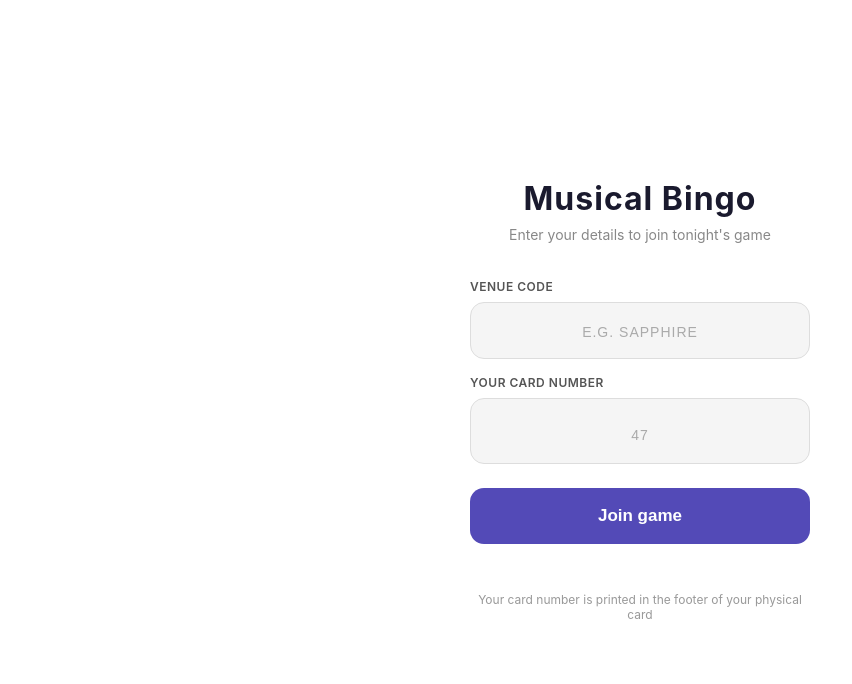
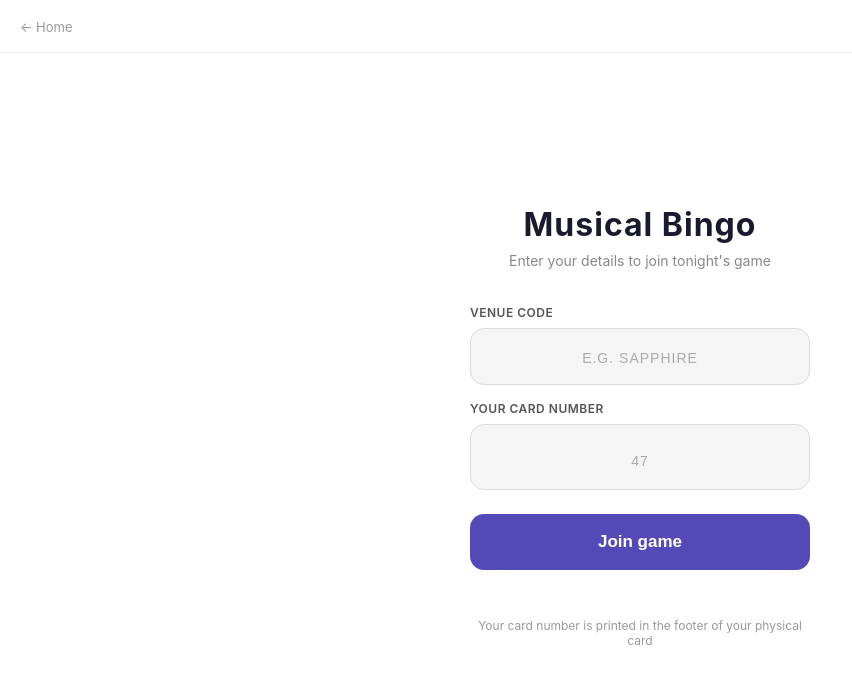
Before and after one commit to scooterquiz-bingo/musical-bingo, a website: page player.html in a window 1280 px wide. Shown: the whole page, without its empty margins (0-852 px from the left). Drawn offline with nearby package versions, Linux system fonts and the light colour scheme.

Commit message:
Update player.html

```diff
--- a/player.html
+++ b/player.html
@@ -106,10 +106,10 @@ body{font-family:-apple-system,BlinkMacSystemFont,'Segoe UI',sans-serif;backgrou
 
 <!-- JOIN SCREEN -->
 <div class="screen active" id="s-join">
+  <div style="padding:16px 20px;border-bottom:1px solid #eee;">
+    <a href="/" style="font-size:13px;color:#999;text-decoration:none;">&#8592; Home</a>
+  </div>
   <div class="join-wrap">
-    <div style="position:absolute;top:16px;left:20px;">
-      <a href="/" style="font-size:13px;color:rgba(255,255,255,0.35);text-decoration:none;">&#8592; Home</a>
-    </div>
     <div class="join-logo">
       <h1>Musical Bingo</h1>
       <p>Enter your details to join tonight's game</p>
@@ -131,7 +131,7 @@ body{font-family:-apple-system,BlinkMacSystemFont,'Segoe UI',sans-serif;backgrou
 <div class="screen" id="s-connecting">
   <div class="connecting">
     <div class="spinner"></div>
-    <div style="font-size:14px;color:rgba(255,255,255,0.5);">Connecting to game...</div>
+    <div style="font-size:14px;color:#888;">Connecting to game...</div>
   </div>
 </div>
 
```
